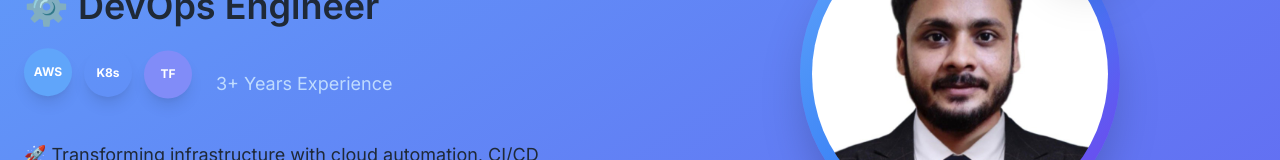
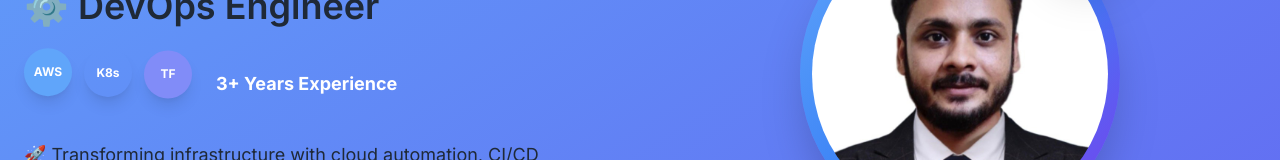
Before and after one commit to Bunnyrishi/bunnyrishi.github.io, a React (Create React App) app: page / in a window 1280 px wide. Shown: the part 366-526 px from the top of the page. Built offline with nearby package versions, Linux system fonts and the light colour scheme.

Commit message:
Make experience text white and bold in hero section

```diff
--- a/src/App.js
+++ b/src/App.js
@@ -312,7 +312,7 @@ function Portfolio() {
                   <div className="w-12 h-12 bg-cyan-400 rounded-full flex items-center justify-center text-white text-xs font-bold animate-bounce shadow-lg" style={{animationDelay: '0.1s'}}>K8s</div>
                   <div className="w-12 h-12 bg-indigo-400 rounded-full flex items-center justify-center text-white text-xs font-bold animate-bounce shadow-lg" style={{animationDelay: '0.2s'}}>TF</div>
                 </div>
-                <span className="text-blue-200 text-lg font-medium">3+ Years Experience</span>
+                <span className="text-white text-lg font-bold">3+ Years Experience</span>
               </div>
               <p className="text-lg text-white/90 mb-8 leading-relaxed relative z-10">
                 🚀 Transforming infrastructure with cloud automation, CI/CD excellence, and scalable solutions.
```
Also changed, not shown: 8 other files (tests, documents, lock files or other folders).
